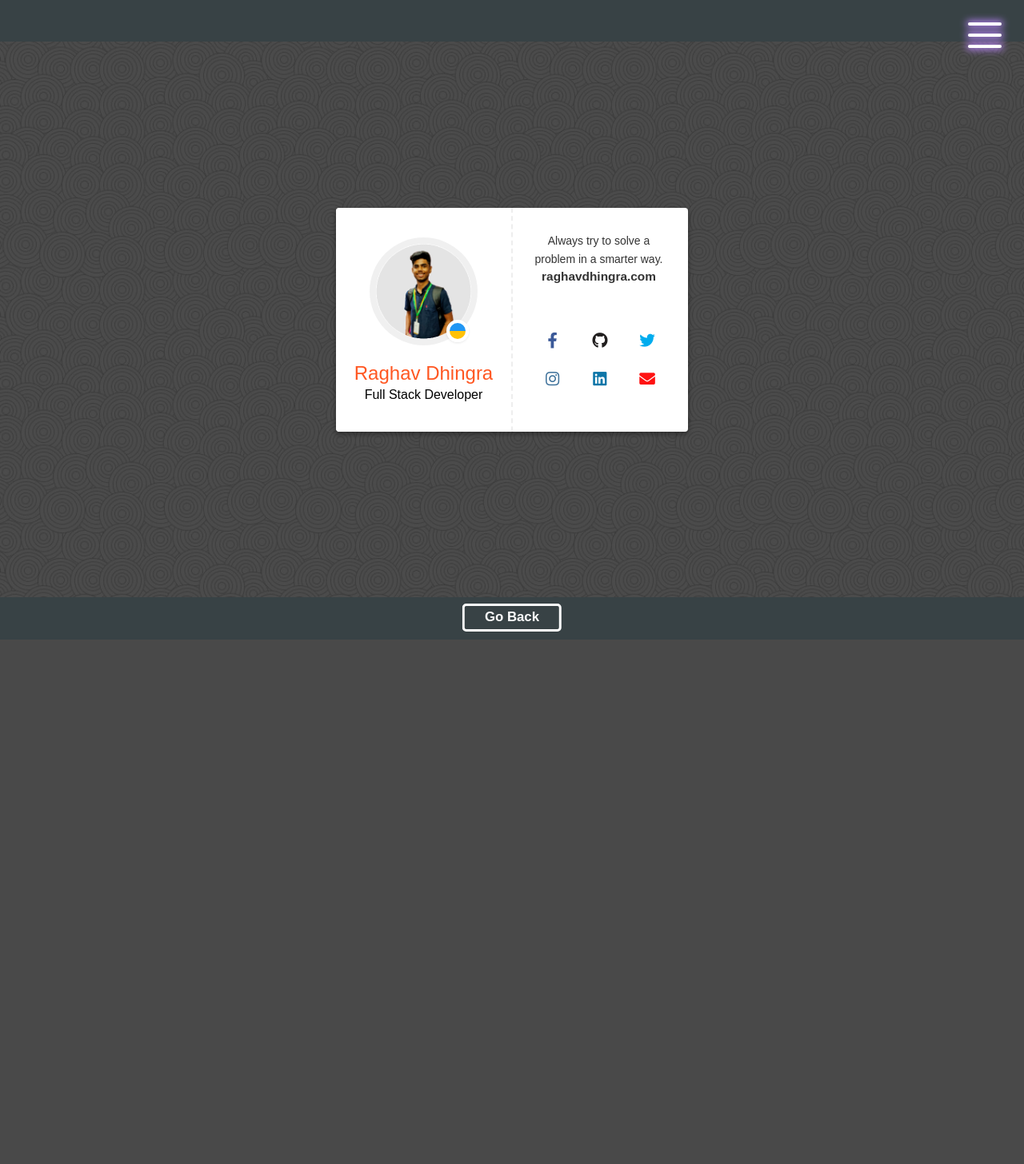
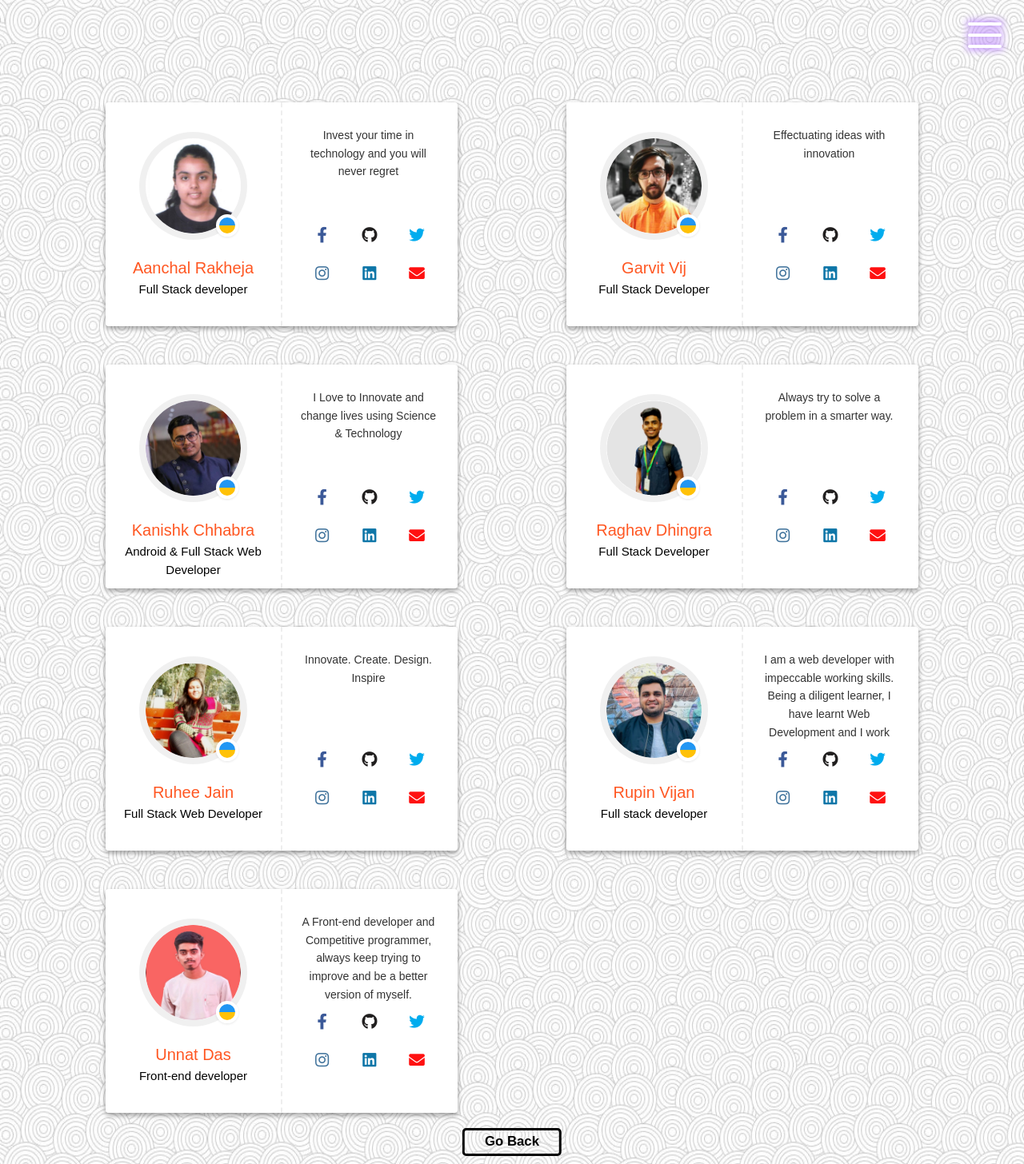
Before and after one commit to dsc-gtbit/GDSC-GATES2022, a Django app: page /developer/ in a window 1280 px wide. Shown: the whole page at 80% size. Before the commit the page ends 800 px from the top, so only its background shows below. Run offline with Django 3.2, Linux system fonts and the light colour scheme; some libraries are stand-ins or nearby versions.

Commit message:
Changes in Developer Page

```diff
--- a/main/views.py
+++ b/main/views.py
@@ -18,7 +18,92 @@ def about(request):
 
 def developer(request):
     context = {
-        "title": "Raghav Dhingra | Developer | GATES 2020",
+        "title": "Developers | GATES 2022",
+        "developers": [{
+            "name": "Aanchal Rakheja",
+            "title": "Full Stack developer",
+            "desc": "Invest your time in technology and you will never regret",
+            "email": "aanchalrakheja2001@gmail.com",
+            "facebook" : "",
+            "github" : "https://github.com/aanchalrakheja",
+            "twitter" : "",
+            "instagram" : "",
+            "linkedIn":"www.linkedin.com/in/aanchal-rakheja2901",
+            "image": "assets/developer/aanchal.png",
+            "website": ""
+        },{
+            "name": "Garvit Vij",
+            "title": "Full Stack Developer",
+            "desc": "Effectuating ideas with innovation",
+            "email": "garvit.vij.26@gmail.com",
+            "facebook" : "https://www.facebook.com/garvit.vij.1",
+            "github" : "https://github.com/garvitvij",
+            "twitter" : "https://twitter.com/garvitvij",
+            "instagram" : "https://www.instagram.com/garvit.vij_/",
+            "linkedIn":"https://www.linkedin.com/in/Garvitvij",
+            "image": "assets/developer/garvit.png",
+            "website": ""
+        },{
+            "name": "Kanishk Chhabra",
+            "title": "Android & Full Stack Web Developer",
+            "desc": "I Love to Innovate and change lives using Science & Technology",
+            "email": "kanishkchhabra23@gmail.com",
+            "facebook" : "https://facebook.com/mrkc2303",
+            "github" : "https://github.com/mrkc2303",
+            "twitter" : "https://twitter.com/mrkc2303/",
+            "instagram" : "https://www.instagram.com/kanishk_chhabra/",
+            "linkedIn":"https://www.linkedin.com/in/kanishk-chhabra/",
+            "image": "assets/developer/kanishk.png",
+            "website": "https://www.kanishkchhabra.in/"
+        },{
+            "name": "Raghav Dhingra",
+            "title": "Full Stack Developer",
+            "desc": "Always try to solve a problem in a smarter way.",
+            "email": "raghavdhingra.com",
+            "facebook" : "",
+            "github" : "",
+            "twitter" : "",
+            "instagram" : "",
+            "linkedIn":"https://www.linkedin.com/in/raghav-dhingra/",
+            "image": "assets/developer/raghav.png",
+            "website": ""
+        },{
+            "name": "Ruhee Jain",
+            "title": "Full Stack Web Developer",
+            "desc": "Innovate. Create. Design. Inspire",
+            "email": "ruhj707@gmail.com",
+            "facebook" : "https://www.facebook.com/ruhee.jain16/",
+            "github" : "https://github.com/Ruheej1",
+            "twitter" : "https://twitter.com/Ruheejain_",
+            "instagram" : "https://www.instagram.com/ruheejain_/",
+            "linkedIn":"https://www.linkedin.com/in/ruhee-jain-47447b196/",
+            "image": "assets/developer/ruhee.png",
+            "website": ""
+        },{
+            "name": "Rupin Vijan",
+            "title": "Full stack developer",
+            "desc": "I am a web developer with impeccable working skills. Being a diligent learner, I have learnt Web Development  and I work hard to achieve the desired goal.",
+            "email": "rupinvijan@gmail.com",
+            "facebook" : "https://www.facebook.com/profile.php?id=100011423601329",
+            "github" : "https://github.com/RupinVijan",
+            "twitter" : "",
+            "instagram" : "https://www.instagram.com/rupin_vijan/",
+            "linkedIn":"https://www.linkedin.com/in/rupin-v-980b63118",
+            "image": "assets/developer/rupin.png",
+            "website": ""
+        },{
+            "name": "Unnat Das",
+            "title": "Front-end developer",
+            "desc": "A Front-end developer and Competitive programmer, always keep trying to improve and be a better version of myself.",
+            "email": "udas4153@gmail.com",
+            "facebook" : "",
+            "github" : "https://github.com/Sayo1305",
+            "twitter" : "",
+            "instagram" : "",
+            "linkedIn":"https://www.linkedin.com/in/unnat-das-3b5374196/",
+            "image": "assets/developer/unnat.png",
+            "website": ""
+        }],
     }
     return render(request,"developer.html",context)
 
--- a/static/css/developerInfo.css
+++ b/static/css/developerInfo.css
@@ -1,22 +1,43 @@
 html {
-    height: 100%;
+  height: auto;
+  scroll-behavior: smooth;
 }
+
 body {
-	background: #bcdee7 url("/static/assets/images/backDesign.jpg") no-repeat center center fixed;
+  background: #bcdee7 url("/static/assets/images/backDesign.jpg") repeat center
+    center fixed;
   background-size: cover;
-    position: fixed;
+  --scroll: scroll;
+  position: sticky;
   padding: 0px;
   margin: 0px;
   width: 100%;
-	height: 100%;
+  height: auto;
   font: normal 14px/1.618em "Hind", sans-serif;
   -webkit-font-smoothing: antialiased;
+  overflow: hidden;
+  overflow-y: var(--scroll);
+  cursor: default;
+  display: flex;
+  justify-content: center;
+  align-items: center;
+}
+body::-webkit-scrollbar {
+  width: 10px;
+}
+body::-webkit-scrollbar-thumb {
+  background: rgb(171, 103, 255);
+  border-radius: 10px;
+}
+body::-webkit-scrollbar-track {
+  background: rgba(187, 134, 252, 0.2);
+  border-radius: 10px;
 }
 body:before {
   content: "";
   height: 0px;
-    padding: 0px;
-    border: 110em solid #313440;
+  padding: 0px !important;
+  /* border: 110em solid #313440; */
   position: absolute;
   left: 50%;
   top: 100%;
@@ -26,23 +47,28 @@ body:before {
   border-radius: 50%;
   -webkit-transform: translate(-50%, -50%);
   transform: translate(-50%, -50%);
-    -webkit-animation: puff_portrait 0.5s 1.8s cubic-bezier(0.55, 0.055, 0.675, 0.19) forwards, borderRadius 0.2s 2.3s linear forwards;
-    animation: puff_portrait 0.5s 1.8s cubic-bezier(0.55, 0.055, 0.675, 0.19) forwards, borderRadius 0.2s 2.3s linear forwards;
+  -webkit-animation: puff_portrait 0.5s 1.8s
+      cubic-bezier(0.55, 0.055, 0.675, 0.19) forwards,
+    borderRadius 0.2s 2.3s linear forwards;
+  animation: puff_portrait 0.5s 1.8s cubic-bezier(0.55, 0.055, 0.675, 0.19)
+      forwards,
+    borderRadius 0.2s 2.3s linear forwards;
 }
-h1, h2 {
+h1,
+h2 {
   font-weight: 400;
   margin: 0px 0px 5px 0px;
 }
 h1 {
-    font-size: 24px;
+  font-size: 20px;
 }
 h2 {
-    font-size: 16px;
+  font-size: 15px;
 }
 p {
   margin: 0px;
 }
-.developer-go-back-btn{
+.developer-go-back-btn {
   position: absolute;
   z-index: 3;
   bottom: 10px;
@@ -51,8 +77,8 @@ p {
   width: max-content;
   display: block;
   margin: 0 auto;
-    color: #fff;
-    border: 0.2em solid #fff;
+  color: #000;
+  border: 0.2em solid #000;
   text-decoration: none;
   transition: 0.2s;
   font-size: 1.2em;
@@ -62,44 +88,76 @@ p {
   opacity: 0;
   animation: fadeUPIN 1s ease-in-out 1 forwards;
   animation-delay: 5s;
-}.developer-go-back-btn:hover{
+}
+.developer-go-back-btn:hover {
   background-color: #fff;
-    color: #000;
+  color: #fff;
+  background-color: rgba(0, 0, 0, 0.7);
 }
-.developer-overlay{
+/* .developer-overlay {
   position: absolute;
   top: 0;
   left: 0;
   bottom: 0;
   right: 0;
   opacity: 0;
-    background-color: rgba(0 ,0, 0, 0.7);
+  background-color: rgba(0, 0, 0, 0.7);
   animation: fadeUPIN 1s ease-in-out 1 forwards;
   animation-delay: 2s;
+  margin-top: -15%;
+} */
+@keyframes fadeUPIN {
+  from {
+    opacity: 0;
   }
-@keyframes fadeUPIN{
-    from {opacity: 0;}
-    to {opacity: 1;}
+  to {
+    opacity: 1;
   }
+}
+
+.profile-card-div {
+  width: 90%;
+  height: 100%;
+  position: relative;
+  display: grid;
+  justify-items: center;
+  grid-template-columns: repeat(2, 1fr);
+  row-gap: 3rem;
+  z-index: 2;
+  margin-top: 10%;
+  margin-bottom: 5%;
+}
+
 .profile-card {
-	background: #FFB300;
-	width: 56px;
-	height: 56px;
-	position: absolute;
+  background: #ffb300;
+  width: auto;
+  height: auto;
+  /* position: absolute;
   left: 50%;
-	top: 50%;
+  top: 50%; */
   z-index: 2;
   overflow: hidden;
   opacity: 0;
   margin-top: 70px;
-	-webkit-transform: translate(-50%, -50%);
-	transform: translate(-50%, -50%);
+  /* -webkit-transform: translate(50%, -50%);
+  transform: translate(50%, -50%); */
+  -webkit-transform: translate(0%, 0%);
+  transform: translate(0%, 0%);
+
   -webkit-border-radius: 50%;
   border-radius: 50%;
-	-webkit-box-shadow: 0px 3px 6px rgba(0, 0, 0, 0.16), 0px 3px 6px rgba(0, 0, 0, 0.23);
-	box-shadow: 0px 3px 6px rgba(0 ,0, 0, 0.16), 0px 3px 6px rgba(0, 0, 0, 0.23);
-    -webkit-animation: init 0.5s 0.2s cubic-bezier(0.55, 0.055, 0.675, 0.19) forwards, moveDown 1s 0.8s cubic-bezier(0.6, -0.28, 0.735, 0.045) forwards, moveUp 1s 1.8s cubic-bezier(0.175, 0.885, 0.32, 1.275) forwards, materia_landscape 0.5s 2.7s cubic-bezier(0.86, 0, 0.07, 1) forwards;
-    animation: init 0.5s 0.2s cubic-bezier(0.55, 0.055, 0.675, 0.19) forwards, moveDown 1s 0.8s cubic-bezier(0.6, -0.28, 0.735, 0.045) forwards, moveUp 1s 1.8s cubic-bezier(0.175, 0.885, 0.32, 1.275) forwards, materia_landscape 0.5s 2.7s cubic-bezier(0.86, 0, 0.07, 1) forwards;
+  -webkit-box-shadow: 0px 3px 6px rgba(0, 0, 0, 0.16),
+    0px 3px 6px rgba(0, 0, 0, 0.23);
+  box-shadow: 0px 3px 6px rgba(0, 0, 0, 0.16), 0px 3px 6px rgba(0, 0, 0, 0.23);
+  -webkit-animation: init 0.5s 0.2s cubic-bezier(0.55, 0.055, 0.675, 0.19)
+      forwards,
+    moveDown 1s 0.8s cubic-bezier(0.6, -0.28, 0.735, 0.045) forwards,
+    moveUp 1s 1.8s cubic-bezier(0.175, 0.885, 0.32, 1.275) forwards,
+    materia_landscape 0.5s 2.7s cubic-bezier(0.86, 0, 0.07, 1) forwards;
+  animation: init 0.5s 0.2s cubic-bezier(0.55, 0.055, 0.675, 0.19) forwards,
+    moveDown 1s 0.8s cubic-bezier(0.6, -0.28, 0.735, 0.045) forwards,
+    moveUp 1s 1.8s cubic-bezier(0.175, 0.885, 0.32, 1.275) forwards,
+    materia_landscape 0.5s 2.7s cubic-bezier(0.86, 0, 0.07, 1) forwards;
 }
 .profile-card header {
   width: 179px;
@@ -107,8 +165,8 @@ p {
   padding: 40px 20px 30px 20px;
   display: inline-block;
   float: left;
-    border-right: 2px dashed #EEEEEE;
-	background: #FFFFFF;
+  border-right: 2px dashed #eeeeee;
+  background: #ffffff;
   color: #000000;
   margin-top: 50px;
   opacity: 0;
@@ -117,7 +175,7 @@ p {
   animation: moveIn 1s 3.1s ease forwards;
 }
 .profile-card header h1 {
-    color: #FF5722;
+  color: #ff5722;
 }
 .profile-card header a {
   display: inline-block;
@@ -132,11 +190,22 @@ p {
   right: 3px;
   width: 20px;
   height: 20px;
-    border: 4px solid #FFFFFF;
+  border: 4px solid #ffffff;
   -webkit-transform: scale(0);
   transform: scale(0);
-    background: -webkit-linear-gradient(top, #2196F3 0%, #2196F3 50%, #FFC107 50%, #FFC107 100%);
-    background: linear-gradient(#2196F3 0%, #2196F3 50%, #FFC107 50%, #FFC107 100%);
+  background: -webkit-linear-gradient(
+    top,
+    #2196f3 0%,
+    #2196f3 50%,
+    #ffc107 50%,
+    #ffc107 100%
+  );
+  background: linear-gradient(
+    #2196f3 0%,
+    #2196f3 50%,
+    #ffc107 50%,
+    #ffc107 100%
+  );
   -webkit-border-radius: 50%;
   border-radius: 50%;
   -webkit-box-shadow: 0px 1px 3px rgba(0, 0, 0, 0.1);
@@ -158,14 +227,14 @@ p {
   -webkit-box-shadow: 0px 0px 0px 12px rgba(0, 0, 0, 0.1);
   box-shadow: 0px 0px 0px 12px rgba(0, 0, 0, 0.1);
 }
-.developer-right-grid{
+.developer-right-grid {
   display: grid;
   grid-template-rows: 1fr auto;
 }
-.developer-links{
+.developer-links {
   font-size: 1.4em;
 }
-.developer-website{
+.developer-website {
   font-size: 1.1em;
   color: #333;
   font-weight: bold;
@@ -175,7 +244,7 @@ p {
   width: 175px;
   height: 100px;
   padding: 50px 20px 30px 20px;
-	background: #FFFFFF;
+  background: #ffffff;
   color: #333333;
   margin-top: 50px;
   text-align: center;
@@ -189,7 +258,7 @@ p {
   float: right;
   margin: 0px;
   padding: 15px 20px;
-	background: #FFFFFF;
+  background: #ffffff;
   margin-top: 50px;
   text-align: center;
   opacity: 0;
@@ -212,7 +281,7 @@ p {
   height: 24px;
   padding: 6px;
   position: relative;
-    overflow: hidden!important;
+  overflow: hidden !important;
   -webkit-border-radius: 50%;
   border-radius: 50%;
 }
@@ -245,7 +314,11 @@ p {
 .profile-social-links li a svg {
   width: 24px;
 }
-
+@media screen and (max-width: 1024px) {
+  .profile-card-div {
+    grid-template-columns: 1fr;
+  }
+}
 
 @media screen and (min-aspect-ratio: 4/3) {
   body {
@@ -280,9 +353,21 @@ p {
   }
 }
 @media screen and (max-width: 800px) and (min-height: 480px) {
+  .profile-card-div {
+    width: 70%;
+  }
   .profile-card {
-		-webkit-animation: init 0.5s 0.2s cubic-bezier(0.55, 0.055, 0.675, 0.19) forwards, moveDown 1s 0.8s cubic-bezier(0.6, -0.28, 0.735, 0.045) forwards, moveUp 1s 1.8s cubic-bezier(0.175, 0.885, 0.32, 1.275) forwards, materia_portrait 0.5s 2.7s cubic-bezier(0.86, 0, 0.07, 1) forwards;
-		animation: init 0.5s 0.2s cubic-bezier(0.55, 0.055, 0.675, 0.19) forwards, moveDown 1s 0.8s cubic-bezier(0.6, -0.28, 0.735, 0.045) forwards, moveUp 1s 1.8s cubic-bezier(0.175, 0.885, 0.32, 1.275) forwards, materia_portrait 0.5s 2.7s cubic-bezier(0.86, 0, 0.07, 1) forwards;
+    -webkit-animation: init 0.5s 0.2s cubic-bezier(0.55, 0.055, 0.675, 0.19)
+        forwards,
+      moveDown 1s 0.8s cubic-bezier(0.6, -0.28, 0.735, 0.045) forwards,
+      moveUp 1s 1.8s cubic-bezier(0.175, 0.885, 0.32, 1.275) forwards,
+      materia_portrait 0.5s 2.7s cubic-bezier(0.86, 0, 0.07, 1) forwards;
+    animation: init 0.5s 0.2s cubic-bezier(0.55, 0.055, 0.675, 0.19) forwards,
+      moveDown 1s 0.8s cubic-bezier(0.6, -0.28, 0.735, 0.045) forwards,
+      moveUp 1s 1.8s cubic-bezier(0.175, 0.885, 0.32, 1.275) forwards,
+      materia_portrait 0.5s 2.7s cubic-bezier(0.86, 0, 0.07, 1) forwards;
+    /* height: 190px !important;
+    width: 300px !important; */
   }
   .profile-card header {
     width: auto;
@@ -311,8 +396,12 @@ p {
   }
   body:before {
     width: 0px;
-		-webkit-animation: puff_landscape 0.5s 1.8s cubic-bezier(0.55, 0.055, 0.675, 0.19) forwards, borderRadius 0.2s 2.3s linear forwards;
-		animation: puff_landscape 0.5s 1.8s cubic-bezier(0.55, 0.055, 0.675, 0.19) forwards, borderRadius 0.2s 2.3s linear forwards;
+    -webkit-animation: puff_landscape 0.5s 1.8s
+        cubic-bezier(0.55, 0.055, 0.675, 0.19) forwards,
+      borderRadius 0.2s 2.3s linear forwards;
+    animation: puff_landscape 0.5s 1.8s cubic-bezier(0.55, 0.055, 0.675, 0.19)
+        forwards,
+      borderRadius 0.2s 2.3s linear forwards;
   }
 }
 @-webkit-keyframes init {
@@ -427,7 +516,7 @@ p {
 }
 @-webkit-keyframes moveUp {
   0% {
-        background: #FFB300;
+    background: #ffb300;
     top: 100%;
   }
   50% {
@@ -435,12 +524,12 @@ p {
   }
   100% {
     top: 50%;
-       background: #E0E0E0;
+    background: #e0e0e0;
   }
 }
 @keyframes moveUp {
   0% {
-        background: #FFB300;
+    background: #ffb300;
     top: 100%;
   }
   50% {
@@ -448,12 +537,12 @@ p {
   }
   100% {
     top: 50%;
-       background: #E0E0E0;
+    background: #e0e0e0;
   }
 }
 @-webkit-keyframes materia_landscape {
   0% {
-        background: #E0E0E0;
+    background: #e0e0e0;
   }
   50% {
     -webkit-border-radius: 4px;
@@ -461,13 +550,13 @@ p {
   100% {
     width: 440px;
     height: 280px;
-        background: #FFFFFF;
+    background: #ffffff;
     -webkit-border-radius: 4px;
   }
 }
 @keyframes materia_landscape {
   0% {
-        background: #E0E0E0;
+    background: #e0e0e0;
   }
   50% {
     border-radius: 4px;
@@ -475,13 +564,41 @@ p {
   100% {
     width: 440px;
     height: 280px;
-        background: #FFFFFF;
+    background: #ffffff;
+    border-radius: 4px;
+  }
+}
+@-webkit-keyframes materia_landscape-sml {
+  0% {
+    background: #e0e0e0;
+  }
+  50% {
+    -webkit-border-radius: 4px;
+  }
+  100% {
+    width: 300px;
+    height: 190px;
+    background: #ffffff;
+    -webkit-border-radius: 4px;
+  }
+}
+@keyframes materia_landscape-sml {
+  0% {
+    background: #e0e0e0;
+  }
+  50% {
+    border-radius: 4px;
+  }
+  100% {
+    width: 300px;
+    height: 190px;
+    background: #ffffff;
     border-radius: 4px;
   }
 }
 @-webkit-keyframes materia_portrait {
   0% {
-		background: #E0E0E0;
+    background: #e0e0e0;
   }
   50% {
     -webkit-border-radius: 4px;
@@ -489,13 +606,13 @@ p {
   100% {
     width: 280px;
     height: 440px;
-		background: #FFFFFF;
+    background: #ffffff;
     -webkit-border-radius: 4px;
   }
 }
 @keyframes materia_portrait {
   0% {
-		background: #E0E0E0;
+    background: #e0e0e0;
   }
   50% {
     border-radius: 4px;
@@ -503,7 +620,7 @@ p {
   100% {
     width: 280px;
     height: 440px;
-		background: #FFFFFF;
+    background: #ffffff;
     border-radius: 4px;
   }
 }
@@ -547,7 +664,8 @@ p {
   0% {
     transform: scale3d(0, 0, 0);
   }
-    50%, 100% {
+  50%,
+  100% {
     -webkit-transform: scale3d(1, 1, 1);
   }
   100% {
@@ -558,7 +676,8 @@ p {
   0% {
     transform: scale3d(0, 0, 0);
   }
-    50%, 100% {
+  50%,
+  100% {
     transform: scale3d(1, 1, 1);
   }
   100% {
--- a/templates/developer.html
+++ b/templates/developer.html
@@ -2,17 +2,19 @@
 {% load static %}
 <html lang="en">
   <head>
-    <meta charset="UTF-8">
-    <meta name="viewport" content="width=device-width, initial-scale=1.0">
+    <meta charset="UTF-8" />
+    <meta name="viewport" content="width=device-width, initial-scale=1.0" />
     <title>{{title}}</title>
     <link href="{% static 'css/developerInfo.css' %}" rel="stylesheet" />
-    <link href="https://cdnjs.cloudflare.com/ajax/libs/font-awesome/5.11.2/css/all.css" rel="stylesheet" />
+    <link
+      href="https://cdnjs.cloudflare.com/ajax/libs/font-awesome/5.11.2/css/all.css"
+      rel="stylesheet"
+    />
     <link href="{% static 'GATES-LOGO.svg' %}" rel="icon" />
     <link href="{% static 'css/menu.css' %}" rel="stylesheet" />
     <link href="{% static 'css/redirectUrl.css' %}" rel="stylesheet" />
   </head>
   <body>
-
     <!--Redirect URL-->
     <div class="redirect-url-overlay none" id="redirect-url-overlay">
       <div class="redirect-loader redirect-loader-1"></div>
@@ -37,67 +39,86 @@
 
     <!--Nav Menu-->
     <div class="nav-menu none" id="nav-menu">
-        <a href="{% url 'home' %}" class="nav-menu-elmts nav-menu-elmts-active">Home</a>
-        <a class="nav-menu-elmts" onclick="redirectUrlText('ABOUT','about');">About</a>
-        <a href="/#event" class="nav-menu-elmts" onclick="HamBurgerIconClick();">Events</a>
-        <a class="nav-menu-elmts" onclick="redirectUrlText('STAR NIGHT','star-night');">Star Night</a>
-        <a href="/#sponsors" class="nav-menu-elmts" onclick="HamBurgerIconClick();">Sponsors</a>
-        <a class="nav-menu-elmts" onclick="redirectUrlText('DEVELOPER','developer');">Developer</a>
+      <a href="{% url 'home' %}" class="nav-menu-elmts">Home</a>
+      <a class="nav-menu-elmts" onclick="redirectUrlText('ABOUT','about');"
+        >About</a
+      >
+      <a href="/#event" class="nav-menu-elmts" onclick="HamBurgerIconClick();"
+        >Events</a
+      >
+      <a
+        class="nav-menu-elmts"
+        onclick="redirectUrlText('STAR NIGHT','star-night');"
+        >Star Night</a
+      >
+      <a
+        href="/#sponsors"
+        class="nav-menu-elmts"
+        onclick="HamBurgerIconClick();"
+        >Sponsors</a
+      >
+      <a
+        class="nav-menu-elmts nav-menu-elmts-active"
+        onclick="redirectUrlText('DEVELOPER','developer');"
+        >Developer</a
+      >
     </div>
     <!--Nav Menu-->
 
     <div class="developer-overlay"></div>
+    <div class="profile-card-div">
+      {% for developer in developers %}
       <aside class="profile-card">
         <header>
-            <a href="https://raghavdhingra.com">
-                <img src="{% static 'assets/developer/me.png' %}" />
+          <a href="{{ developer.website }}">
+            <img src="{% static developer.image  %}" />
           </a>
-            <h1>Raghav Dhingra</h1>
-            <h2>Full Stack Developer</h2>
+          <h1>{{developer.name}}</h1>
+          <h2>{{developer.title}}</h2>
         </header>
         <div class="developer-right-grid">
           <div class="profile-bio">
-                <p>
-                    Always try to solve a problem in a smarter way.<br/>
-                    <a class="developer-website" href="https://raghavdhingra.com">raghavdhingra.com</a>
-                </p>
+            <p>{{developer.desc}}<br /></p>
           </div>
           <ul class="profile-social-links">
             <li>
-                    <a href="" style="color: #3b5998;">
+              <a href="{{ developer.facebook }}" style="color: #3b5998">
                 <i class="fab fa-facebook-f developer-links"></i>
               </a>
             </li>
             <li>
-                    <a href="" style="color: #211F1F;">
+              <a href="{{ developer.github }}" style="color: #211f1f">
                 <i class="fab fa-github developer-links"></i>
               </a>
             </li>
             <li>
-                    <a href="" style="color: #00acee;">
+              <a href="{{ developer.twitter }}" style="color: #00acee">
                 <i class="fab fa-twitter developer-links"></i>
               </a>
             </li>
           </ul>
           <ul class="profile-social-links">
             <li>
-                    <a href="" style="color: #3f729b;">
+              <a href="{{ developer.instagram }}" style="color: #3f729b">
                 <i class="fab fa-instagram developer-links"></i>
               </a>
             </li>
             <li>
-                    <a href="https://www.linkedin.com/in/raghav-dhingra/" style="color: #0e76a8;">
+              <a href="{{ developer.linkedIn }}" style="color: #0e76a8">
                 <i class="fab fa-linkedin developer-links"></i>
               </a>
             </li>
             <li>
-                    <a href="mailto:admin@raghavdhingra.com" style="color: #f11;">
+              <a href="mailto:{{ developer.email }}" style="color: #f11">
                 <i class="fas fa-envelope developer-links"></i>
               </a>
             </li>
           </ul>
         </div>
       </aside>
+      {% endfor %}
+    </div>
+
     <a href="{% url 'home' %}" class="developer-go-back-btn">Go Back</a>
 
     <script src="{% static 'js/redirectUrl.js' %}"></script>
```
Also changed, not shown: static/assets/developer/aanchal.png (added), static/assets/developer/garvit.png (added), static/assets/developer/kanishk.png (added), static/assets/developer/raghav.png (added), static/assets/developer/ruhee.png (added), static/assets/developer/rupin.png (added), static/assets/developer/unnat.png (added), 4 other files. Lines whose indentation alone changed are shown as unchanged.
